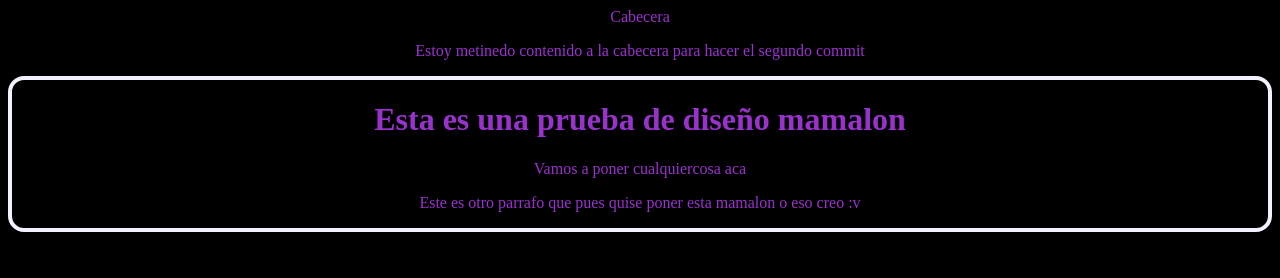
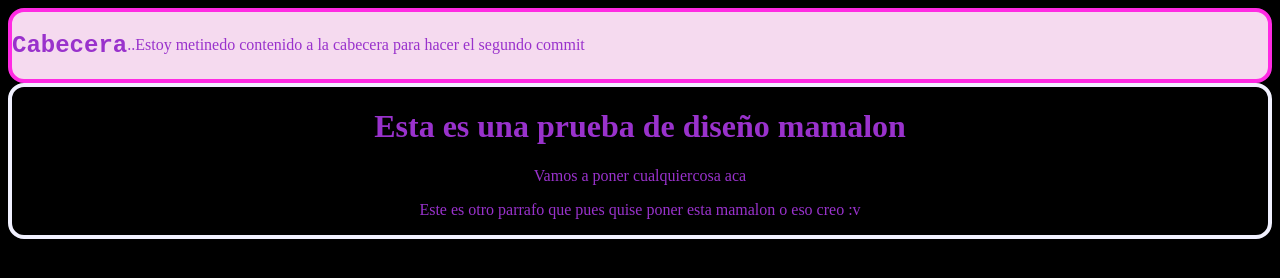
Before and after one commit to brayan-wq/pruebaplatzi, a plain HTML site: page index.html in a window 1280 px wide. Drawn offline with Linux system fonts and the light colour scheme.

Commit message:
Cabcera hecha

```diff
--- a/css/estilos.css
+++ b/css/estilos.css
@@ -10,3 +10,18 @@ body{
     border-color: rgb(241, 241, 255);
     border-width: 0.3em;
 }
+
+#cabecera {
+    border-radius: 1em;
+    border-style: solid;
+    border-color: rgb(255, 42, 227);
+    border-width: 0.3em;
+    display: flex;
+    align-items: center;
+    background-color: rgb(245, 218, 239);
+}
+
+h2{
+    text-align: left;
+    font-family: 'Courier New', Courier, monospace;
+}
--- a/index.html
+++ b/index.html
@@ -5,9 +5,10 @@
     <link rel="stylesheet" href="css/estilos.css">
 </head>
 <body>
-    <div>
-        Cabecera
-
+    <div id="cabecera">
+        <h2>Cabecera</h2>
+    <p>.</p>
+    <p>.</p>
      <p>Estoy metinedo contenido a la cabecera para hacer el segundo commit</p>
     </div>
     <div id="Container">
```
